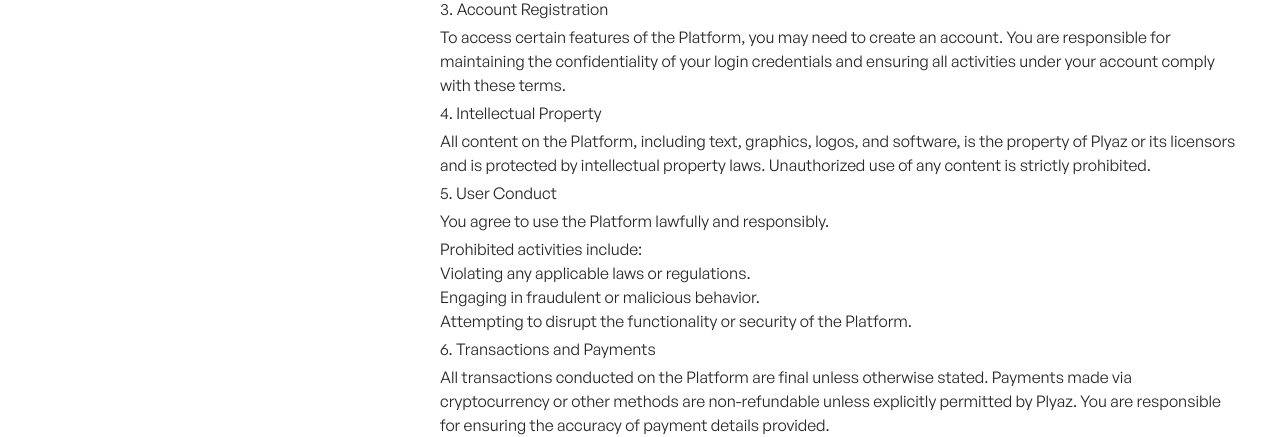
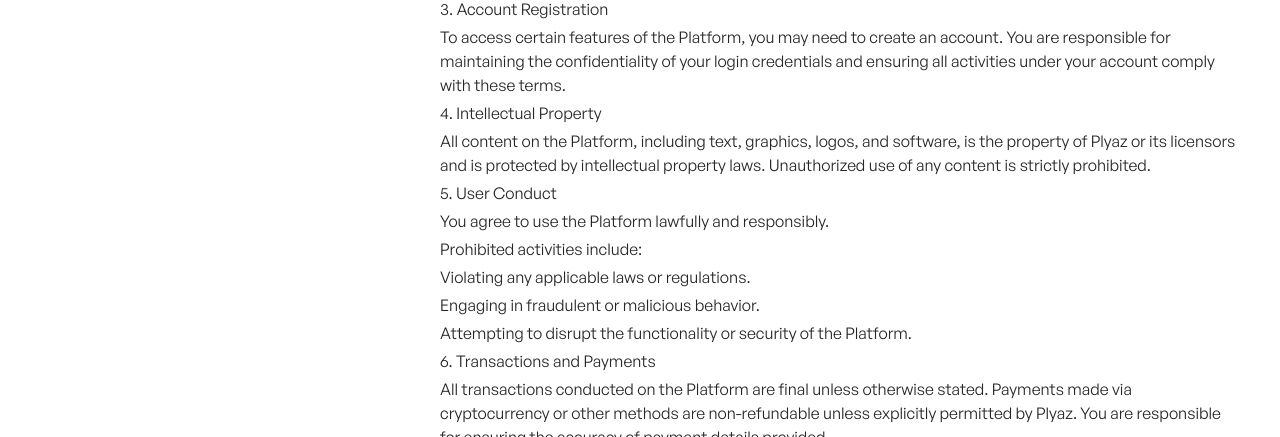
Before and after one commit to Plyaz-Official/plyaz-website, an Astro site: page /legal/terms-of-service in a window 1280 px wide. Shown: the part 363-800 px from the top of the page. Built offline with nearby package versions, Linux system fonts and the light colour scheme; Astro itself is replaced by a stand-in of ours; a web font is replaced by a local one.

Commit message:
Content update - Terms of service

```diff
--- a/src/content/legal/terms-of-service.md
+++ b/src/content/legal/terms-of-service.md
@@ -26,13 +26,13 @@ All content on the Platform, including text, graphics, logos, and software, is t
 
 You agree to use the Platform lawfully and responsibly.
 
-- Prohibited activities include:
+Prohibited activities include:
 
-  Violating any applicable laws or regulations.
+Violating any applicable laws or regulations.
 
-  Engaging in fraudulent or malicious behavior.
+Engaging in fraudulent or malicious behavior.
 
-  Attempting to disrupt the functionality or security of the Platform.
+Attempting to disrupt the functionality or security of the Platform.
 
 ## 6. Transactions and Payments
 
```
